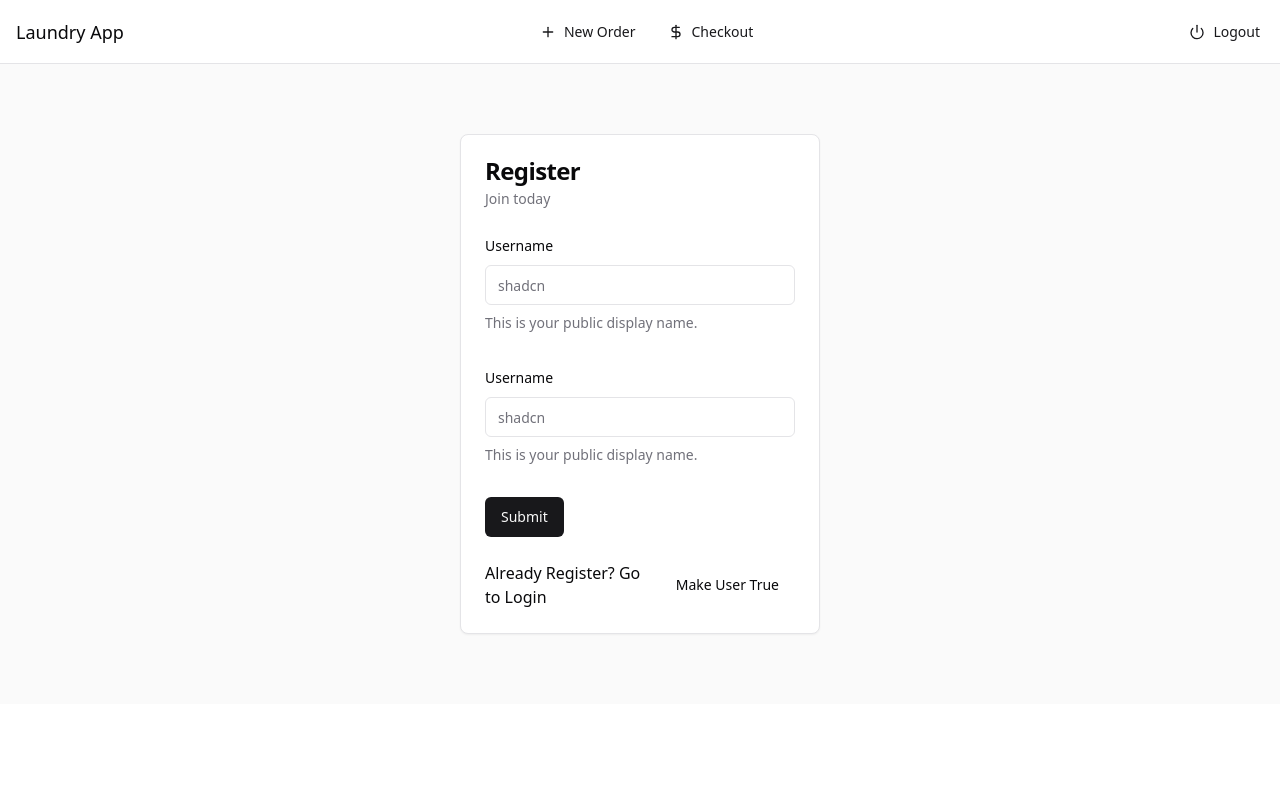
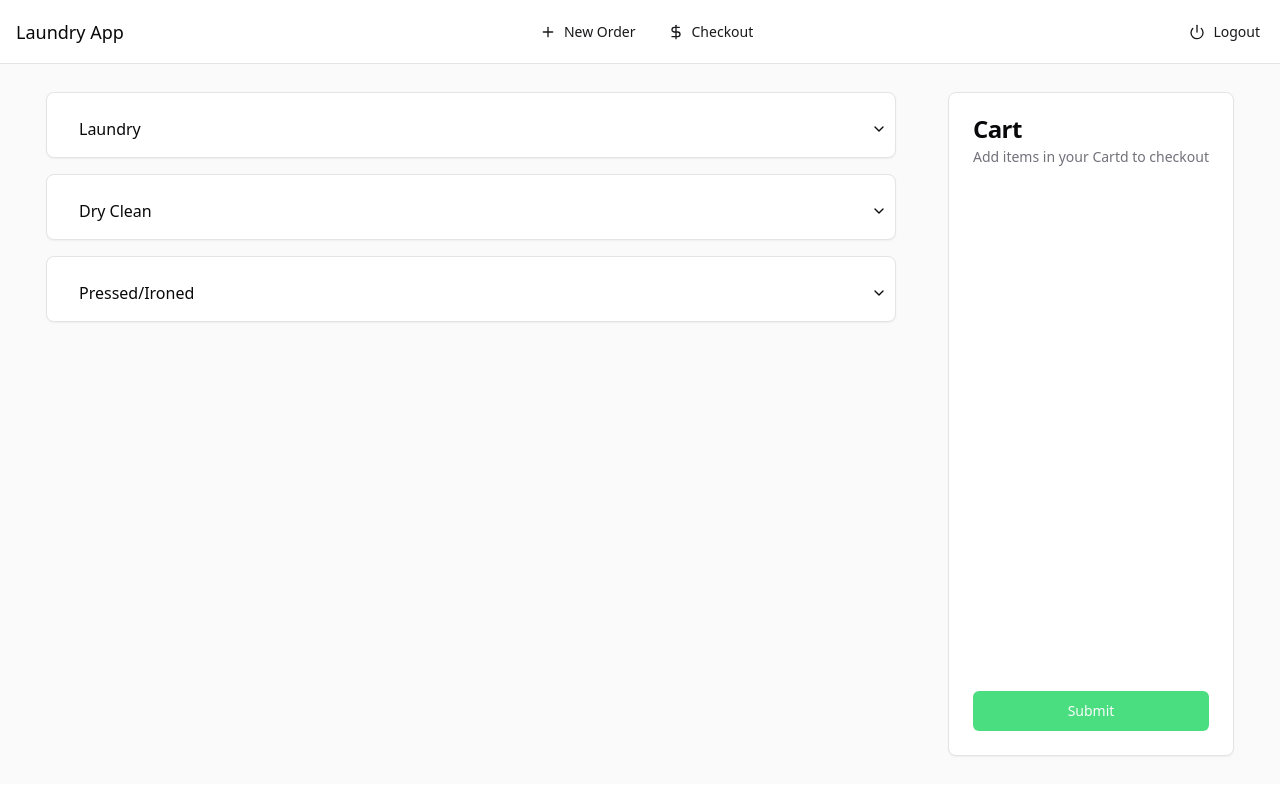
Before and after one commit to arsalan1664/Laundry-App-MERN, a React (Vite) app: page / in a window 1280 px wide. Before the commit this address led to /login. Shown: the top 796 px of the page. Built offline with nearby package versions, Linux system fonts and the light colour scheme.

Commit message:
deploy v1

```diff
--- a/src/App.tsx
+++ b/src/App.tsx
@@ -3,8 +3,7 @@ import Header from "./components/Header"
 import {Login} from './views/Login'
 import {Register} from "./views/Register"
 import Body from "./components/Body"
-import ProtectedRoute from "./components/ProtectedRoute"
-import ProtectedRouteForLogin from "./components/ProtectedRouteForLogin"
+
 
 
 
@@ -16,9 +15,9 @@ function App() {
 
             <Header/>
             <Routes>
-            <Route path="/" element={<ProtectedRoute><Body/></ProtectedRoute>}/>
-            <Route path="/register" element={<ProtectedRouteForLogin><Register/></ProtectedRouteForLogin>}/>
-            <Route path="/login" element={<ProtectedRouteForLogin><Login/></ProtectedRouteForLogin>}/>
+            <Route path="/" element={<Body/>}/>
+            <Route path="/register" element={<Register/>}/>
+            <Route path="/login" element={<Login/>}/>
             </Routes>
 
 
--- a/src/Redux/feature/cartSlice.tsx
+++ b/src/Redux/feature/cartSlice.tsx
@@ -5,7 +5,7 @@ export interface CartItem {
   item: string;
   title: string;
   image: string;
-  count: number;
+  count: number ;
   color: string;
 }
 
@@ -31,16 +31,18 @@ export const cartSlice = createSlice({
 
 
     },
-    increment(state,action) {
+    increment(state, action: PayloadAction<CartItem>) {
       const selectItem = state.items.find(item => item.id === action.payload.id);
-      selectItem.count += 1
+      if (selectItem) {
+        selectItem.count += 1;
+      }
     },
-    decrement(state,action) {
+
+    decrement(state, action: PayloadAction<CartItem>) {
       const selectItem = state.items.find(item => item.id === action.payload.id);
-      if(selectItem.count > 1 ){
-      selectItem.count -= 1}
-
-
+      if (selectItem && selectItem.count > 1) {
+        selectItem.count -= 1;
+      }
     },
     remove: (state, action: PayloadAction<CartItem>) => {
       state.items = state.items.filter(item => item.id !== action.payload.id)
--- a/src/components/Header.tsx
+++ b/src/components/Header.tsx
@@ -15,18 +15,13 @@ import {
 import {
     useNavigate
 } from "react-router-dom"
-import {
-    useEffect
-} from "react"
 
 function Header() {
     const navigate = useNavigate()
     const dispatch = useDispatch()
-    function handleLogout(e) {
-        e.preventDefault();
+    function handleLogout() {
         dispatch(logout());
         navigate("/login");
-
     }
 
     return (
--- a/src/views/Login.tsx
+++ b/src/views/Login.tsx
@@ -63,8 +63,7 @@ export function Login() { // 1. Define your form.
     }
     const navigate = useNavigate()
 
-    function handleLogin(event: MouseEvent<HTMLButtonElement, MouseEvent>) {
-        event.preventDefault()
+    function handleLogin() {
         dispatch(login());
         navigate('/');
     }
```
